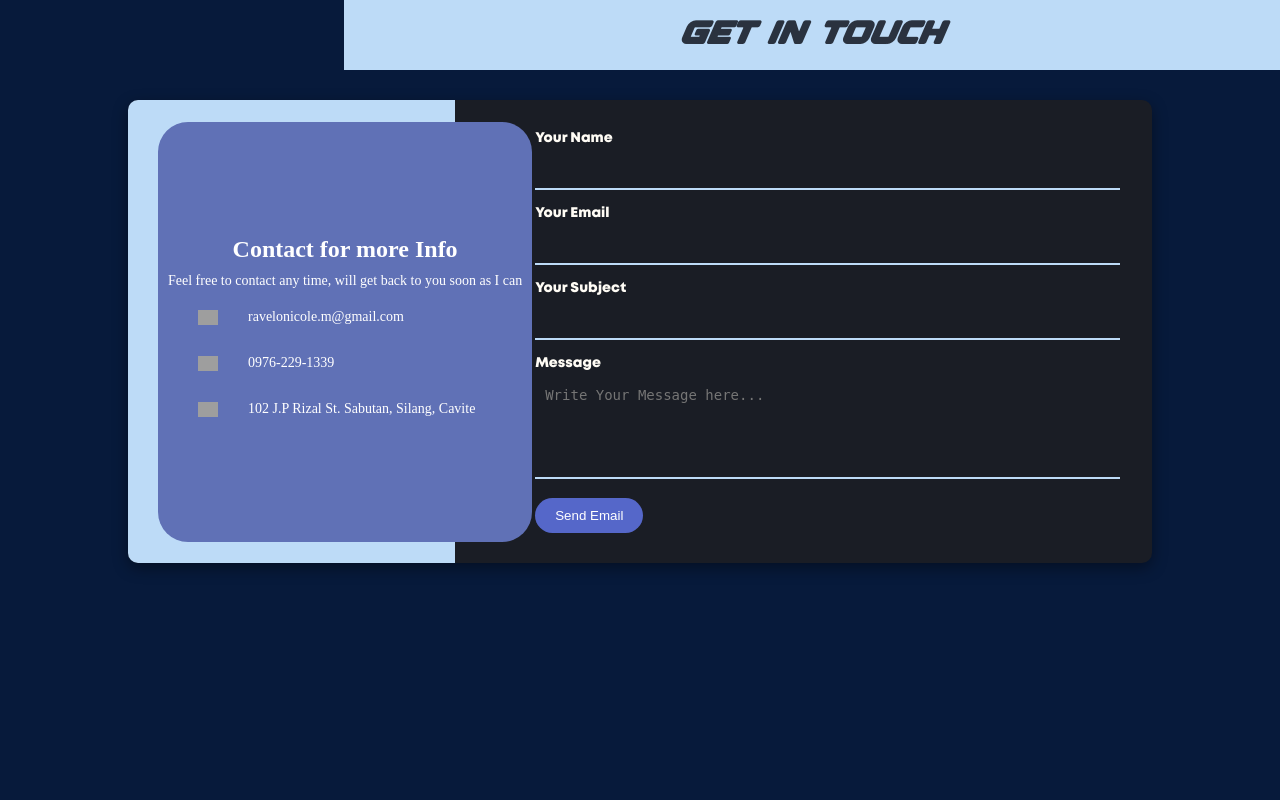
After one commit to ravelonicolem-bit/My_Portfolio, a PHP site: page /Email.html in a window 1280 px wide. The commit adds this page. Run offline with PHP 8.4, Linux system fonts and the light colour scheme; grey boxes are pictures that could not be loaded.

Commit message:
EMAIL AND PHP MAILER DONE

```diff
--- a/Main.php
+++ b/Main.php
@@ -6,8 +6,7 @@
     <title>MAIN PORTFOLIO</title>
     <link rel="stylesheet" href="Pages/Styles/Navbar.css">
     <link rel="stylesheet" href="Pages/Styles/Main.css">
-    <link rel="stylesheet" href="Pages/Styles/Android.css">
-    <link rel="stylesheet" href="Pages/Styles/Email.css">
+    <!-- <link rel="stylesheet" href="Pages/Styles/Android.css"> -->
 </head>
 <body>
     <div class="main-content">
--- /dev/null
+++ b/pages/Email.html
@@ -0,0 +1,70 @@
+<!DOCTYPE html>
+<html lang="en">
+<head>
+  <meta charset="UTF-8">
+  <meta name="viewport" content="width=device-width, initial-scale=1.0">
+  <title>Get In Touch</title>
+  <link rel="stylesheet" href="Styles/Main.css">
+</head>
+<body>
+    <div class="text-con">
+      <h1>GET IN TOUCH</h1>
+    </div>
+  <div class="contact-container">
+    <div class="contact-box">
+      <div class="contact-info">
+        <div class="box-con">
+          <div class="text-info">
+            <h2>Contact for more Info</h2>
+            <p>Feel free to contact any time, will get back to you soon as I can</p>
+            <div class="context">
+              <div class="item">
+                <img src="/Img/gmail.png" alt="">
+                <p>ravelonicole.m@gmail.com</p>
+              </div>
+
+              <div class="item">
+                <img src="/Img/Phone.png" alt="">
+                <p>0976-229-1339</p>
+              </div>
+
+              <div class="item">
+                <img src="/Img/Location.png" alt="">
+                <p>102 J.P Rizal St. Sabutan, Silang, Cavite</p>
+              </div>
+            </div>
+          </div>
+        </div>
+      </div>
+
+      <!-- Right Form -->
+      <div class="contact-form">
+        <div class="cont-txt">
+          <!-- <h2>Send Email</h2> -->
+        <form action="Backend/SendEmail.php" method="POST">
+          <div class="form-group">
+              <label>Your Name</label>
+              <input type="text" name="name" required>
+            </div>
+            <div class="form-group">
+              <label>Your Email</label>
+              <input type="email" name="email" required>
+            </div>
+            <div class="form-group">
+              <label>Your Subject</label>
+              <input type="text" name="subject" required>
+            </div>
+            <div class="form-group">
+              <label>Message</label>
+              <textarea name="message" placeholder="Write Your Message here..." required></textarea>
+            </div>
+            <button type="submit" class="send-btn">Send Email</button>
+          </form>
+        </div>
+      </div>
+
+    </div>
+  </div>
+
+</body>
+</html>
--- a/pages/Styles/Main.css
+++ b/pages/Styles/Main.css
@@ -12,6 +12,8 @@ html,body{
     --font-Khofira: "Khofira", sans-serif;
     --font-Montserrat: "Montserrat", sans-serif;
     --font-Muthiara: "Muthiara", sans-serif;
+    --font-Designer: "Designer", sans-serif;
+    --font-MontD: "Heavy", sans-serif;
 }
 @font-face {
     font-family: Gildeon;
@@ -29,7 +31,14 @@ html,body{
     font-family: Muthiara;
     src: url(../Fonts/Muthiara\ demo.otf) format(opentype);
 }
-
+@font-face {
+    font-family: Designer;
+    src: url(../Fonts/Designer2.otf) format(opentype);
+}
+@font-face {
+    font-family: Heavy;
+    src: url(../Fonts/Mont-HeavyDEMO.otf) format(opentype);
+}
 body{
     width: 100%;
     height: 100%;
@@ -75,3 +84,138 @@ body{
     width: 100%;
     height: 100%;
 }
+/* CONTACT INFORMATION CSS */
+    .text-con{
+    display: flex;
+    justify-content: flex-end;
+    }
+    .text-con h1 {
+    text-align: center;
+    padding: 20px;
+    background: #BDDBF7;
+    color: #2A323F;
+    margin: 0;
+    width: 70%;
+    font-style: italic;
+    font-family: var(--font-Designer);
+    }
+    .box-con{
+    display: flex;
+    background: #6071B6;
+    height: 50vh;
+    position: absolute;
+    border-radius: 30px;
+    padding: 10px;
+    flex-direction: column;
+    flex-wrap: nowrap;
+    justify-content: center;
+    align-items: stretch;
+    margin-left: 20px;
+    margin-right: 20px;
+    }
+    .box-con h2{
+        text-align: center;
+    }
+    .tect-info{
+    margin-left: 20px;
+    margin-right: 20px;
+    }
+    .contact-container {
+      display: flex;
+      justify-content: center;
+      align-items: center;
+      margin-top: 30px;
+    }
+    .contact-box {
+      display: flex;
+      background: #1a1d25;
+      border-radius: 10px;
+      overflow: hidden;
+      width: 80vw;
+      box-shadow: 0 5px 15px rgba(0,0,0,0.4);
+    }
+    .contact-info {
+    display: flex;
+    background: #BDDBF7 ;
+    padding: 10px;
+    width: 30%;
+    color: #fff;
+    align-items: center;
+    }
+    .contact-info p {
+    font-size: 14px;
+    margin: 10px 0;
+    display: flex;
+    align-items: center;
+    gap: 30px;
+    }
+    .contact-form {
+      padding: 30px;
+      width: 60%;
+      background: #1a1d25;
+    }
+    .cont-txt{
+        margin-left: 50px;
+    }
+    .contact-form h2 {
+      margin-bottom: 20px;
+    }
+    .context {
+    display: flex;
+    flex-direction: column;
+    gap: 10px;
+    }
+
+    .context .item {
+    display: flex;
+    align-items: center;
+    gap: 30px;
+    margin-left: 30px;
+    }
+
+    .context img {
+    width: 20px;   /* adjust size */
+    height: auto;
+    }
+
+    .form-group {
+      margin-bottom: 15px;
+    }
+    .form-group label {
+      display: block;
+      font-size: 14px;
+      margin-bottom: 5px;
+      font-family: var(--font-MontD);
+    }
+    .form-group input,
+    .form-group textarea {
+      width: 100%;
+      padding: 10px;
+      border: none;
+      border-bottom: 2px solid #BDDBF7;
+      background: transparent;
+      color: #fff;
+      outline: none;
+      font-size: 14px;
+    }
+    .form-group textarea {
+      resize: none;
+      height: 80px;
+    }
+    .send-btn {
+      display: inline-block;
+      padding: 10px 20px;
+      background: #5567c9;
+      border: none;
+      border-radius: 20px;
+      color: #fff;
+      cursor: pointer;
+      transition: background 0.3s;
+    }
+    .send-btn:hover {
+      background: #4052a1;
+    }
+    .status-message {
+      margin-top: 10px;
+      font-size: 14px;
+    }
--- a/pages/Styles/navbar.css
+++ b/pages/Styles/navbar.css
@@ -25,12 +25,12 @@
         font-family: Muthiara;
         src: url(../Fonts/Muthiara\ demo.otf) format(opentype);
     }
-    body{
+    /* body{
         width:100%;
         height:100%;
         display:flex;
         justify-content:center;
-    }
+    } */
     .navbar {
         width: 80vw;
         /* height: 20vh; */
```
Also changed, not shown: pages/Styles/Email.css (deleted, +0 -83 lines), pages/email.php (deleted, +0 -51 lines), img/Location.png (added), img/Phone.png (added), img/gmail.png (added), pages/Fonts/Designer2.otf (added), pages/Fonts/Mont-HeavyDEMO.otf (added).
